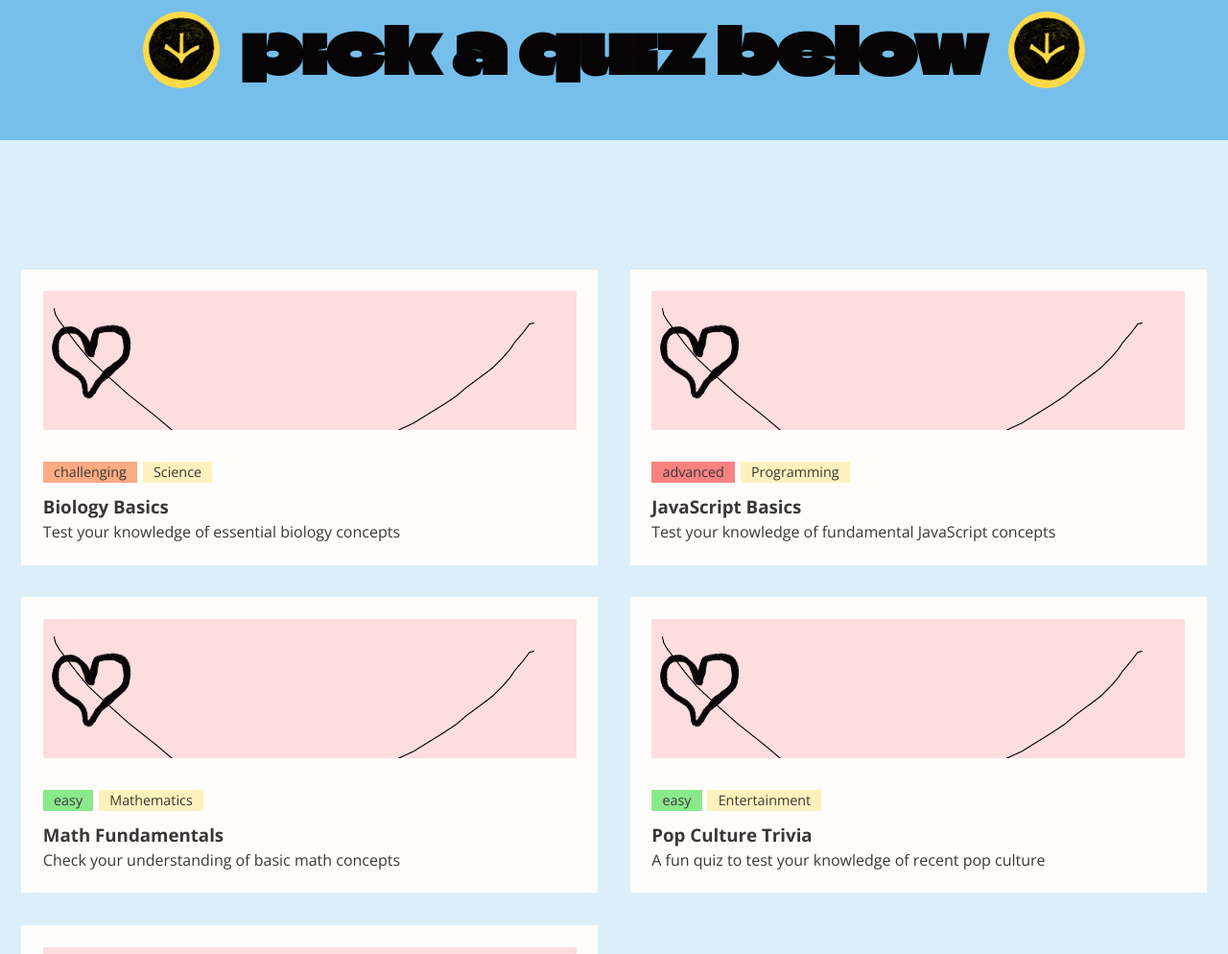
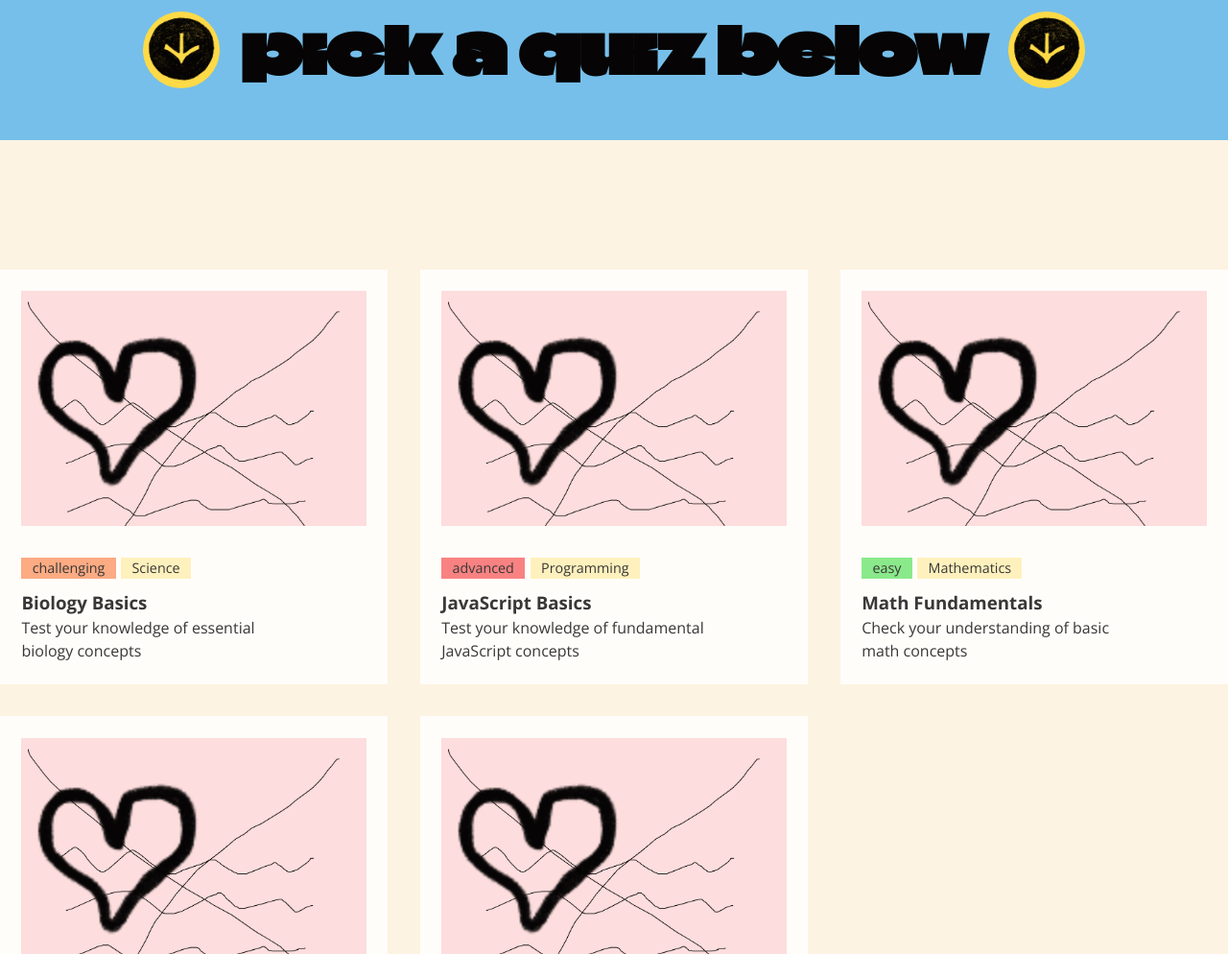
Before and after one commit to Samalmohanna1/Quiz-Me, an Astro site: page / in a window 1280 px wide. Shown: the part 961-1955 px from the top of the page at 96% size. Built offline with nearby package versions, Linux system fonts and the light colour scheme; Astro itself is replaced by a stand-in of ours.

Commit message:
style: updating img paths and quiz grid styles.

```diff
--- a/src/components/Hero.astro
+++ b/src/components/Hero.astro
@@ -26,7 +26,7 @@ import Icon from './Icon.astro'
 		<div class='img'>
 			<img
 				class='basic-border'
-				src='assets/quiz-media/cover-imgs/placeholder-img.webp'
+				src='/assets/quiz-media/cover-imgs/placeholder-img.webp'
 				alt='cover'
 				width={700}
 			/>
--- a/src/components/QuizGrid.astro
+++ b/src/components/QuizGrid.astro
@@ -1,7 +1,6 @@
 ---
 import { getCollection } from 'astro:content'
 import Icon from './Icon.astro'
-import Separator from './Separator.astro'
 
 const quizzes = await getCollection('quizzes')
 ---
@@ -24,7 +23,7 @@ const quizzes = await getCollection('quizzes')
 						class='cover'
 						style={`background-image: url('${quiz.data.cover}'); background-size: cover;`}
 					>
-						<Icon name='heart-1' />
+						<Icon name='heart-1' scale={2} />
 					</div>
 					<div class='quiz-meta'>
 						<span class={`difficulty-` + quiz.data.difficulty}>
@@ -59,8 +58,6 @@ const quizzes = await getCollection('quizzes')
 		grid-template-columns: repeat(auto-fill, minmax(400px, 1fr));
 		gap: var(--spacing-m);
 		padding-block: var(--spacing-3xl);
-		padding-inline: var(--spacing-s);
-		background-color: var(--color-blue-100);
 	}
 	.header {
 		display: flex;
--- a/src/content/quizzes/biology-basics.md
+++ b/src/content/quizzes/biology-basics.md
@@ -1,5 +1,5 @@
 ---
-cover: 'assets/quiz-media/cover-imgs/placeholder-img.webp'
+cover: '/assets/quiz-media/cover-imgs/placeholder-img.webp'
 title: 'Biology Basics'
 description: 'Test your knowledge of essential biology concepts'
 difficulty: 'challenging'
--- a/src/content/quizzes/js-basics.md
+++ b/src/content/quizzes/js-basics.md
@@ -1,5 +1,5 @@
 ---
-cover: 'assets/quiz-media/cover-imgs/placeholder-img.webp'
+cover: '/assets/quiz-media/cover-imgs/placeholder-img.webp'
 title: 'JavaScript Basics'
 description: 'Test your knowledge of fundamental JavaScript concepts'
 difficulty: 'advanced'
--- a/src/content/quizzes/marth-fundamentals.md
+++ b/src/content/quizzes/marth-fundamentals.md
@@ -1,5 +1,5 @@
 ---
-cover: 'assets/quiz-media/cover-imgs/placeholder-img.webp'
+cover: '/assets/quiz-media/cover-imgs/placeholder-img.webp'
 title: 'Math Fundamentals'
 description: 'Check your understanding of basic math concepts'
 difficulty: 'easy'
--- a/src/content/quizzes/pop-culture.md
+++ b/src/content/quizzes/pop-culture.md
@@ -1,5 +1,5 @@
 ---
-cover: 'assets/quiz-media/cover-imgs/placeholder-img.webp'
+cover: '/assets/quiz-media/cover-imgs/placeholder-img.webp'
 title: 'Pop Culture Trivia'
 description: 'A fun quiz to test your knowledge of recent pop culture'
 difficulty: 'easy'
--- a/src/content/quizzes/world-geography.md
+++ b/src/content/quizzes/world-geography.md
@@ -1,5 +1,5 @@
 ---
-cover: 'assets/quiz-media/cover-imgs/placeholder-img.webp'
+cover: '/assets/quiz-media/cover-imgs/placeholder-img.webp'
 title: 'World Geography'
 description: 'Test your knowledge of countries, capitals, and landmarks'
 difficulty: 'challenging'
```
